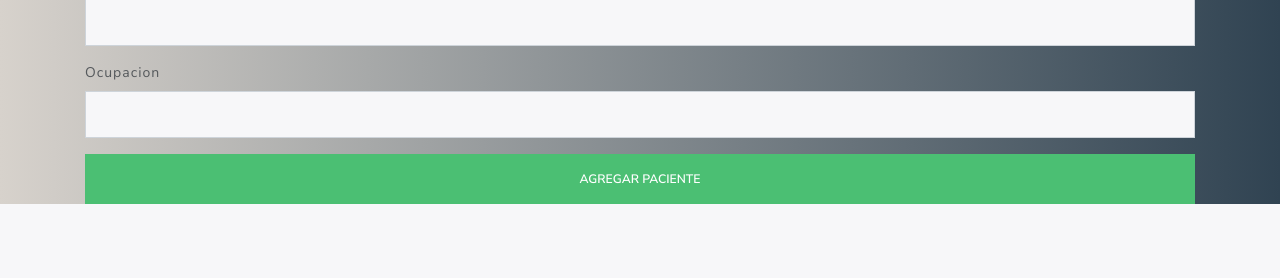
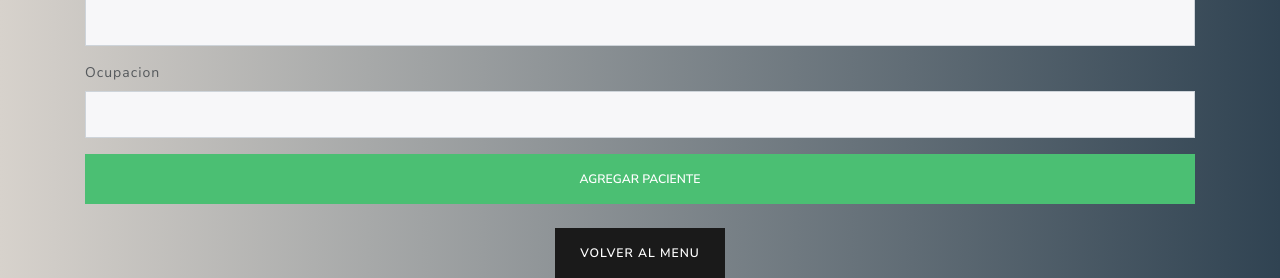
Before and after one commit to tinchosalvatore/Consultorio-medico, a Flask app: page /nuevo_paciente in a window 1280 px wide. Shown: the part 652-930 px from the top of the page. Before the commit the page ends 856 px from the top, so only its background shows below. Run offline with Flask 3, Linux system fonts and the light colour scheme; some libraries are stand-ins or nearby versions.

Commit message:
agregar_pacientes funcional

```diff
--- a/app.py
+++ b/app.py
@@ -152,7 +152,7 @@ def agregar_paciente():
 
 
     mensaje = "El paciente se agrego correctamente"
-    return render_template('agregar_paciente.html', mensaje=mensaje)
+    return render_template('nuevo_paciente.html', mensaje=mensaje)
 
     # Ruta para la navegacion de index.html a turnos.html
 @app.route('/turnos')
--- a/templates/nuevo_paciente.html
+++ b/templates/nuevo_paciente.html
@@ -10,6 +10,14 @@
 <body>
     <div class="container mt-4">
         <h1 class="text-center">Agregar Nuevo Paciente</h1>
+
+        <!-- Mostrar el mensaje si está definido -->
+    {% if mensaje %}
+    <div class="alert alert-success text-center">
+        {{ mensaje }}
+    </div>
+    {% endif %}
+
                 <!-- Envia los datos a la ruta agregar_paciente -->
         <form action="/agregar_paciente" method="post">
                 <!-- Nombre -->
@@ -57,5 +65,10 @@
             <button type="submit" class="btn btn-success btn-block">Agregar Paciente</button>
         </form>
     </div>
+
+    <!-- Boton para volver al menu principal -->
+    <div class="text-center mt-4">
+        <a href="/" class="btn btn-primary">Volver al menu</a>
+    </div>
 </body>
 </html>
```
